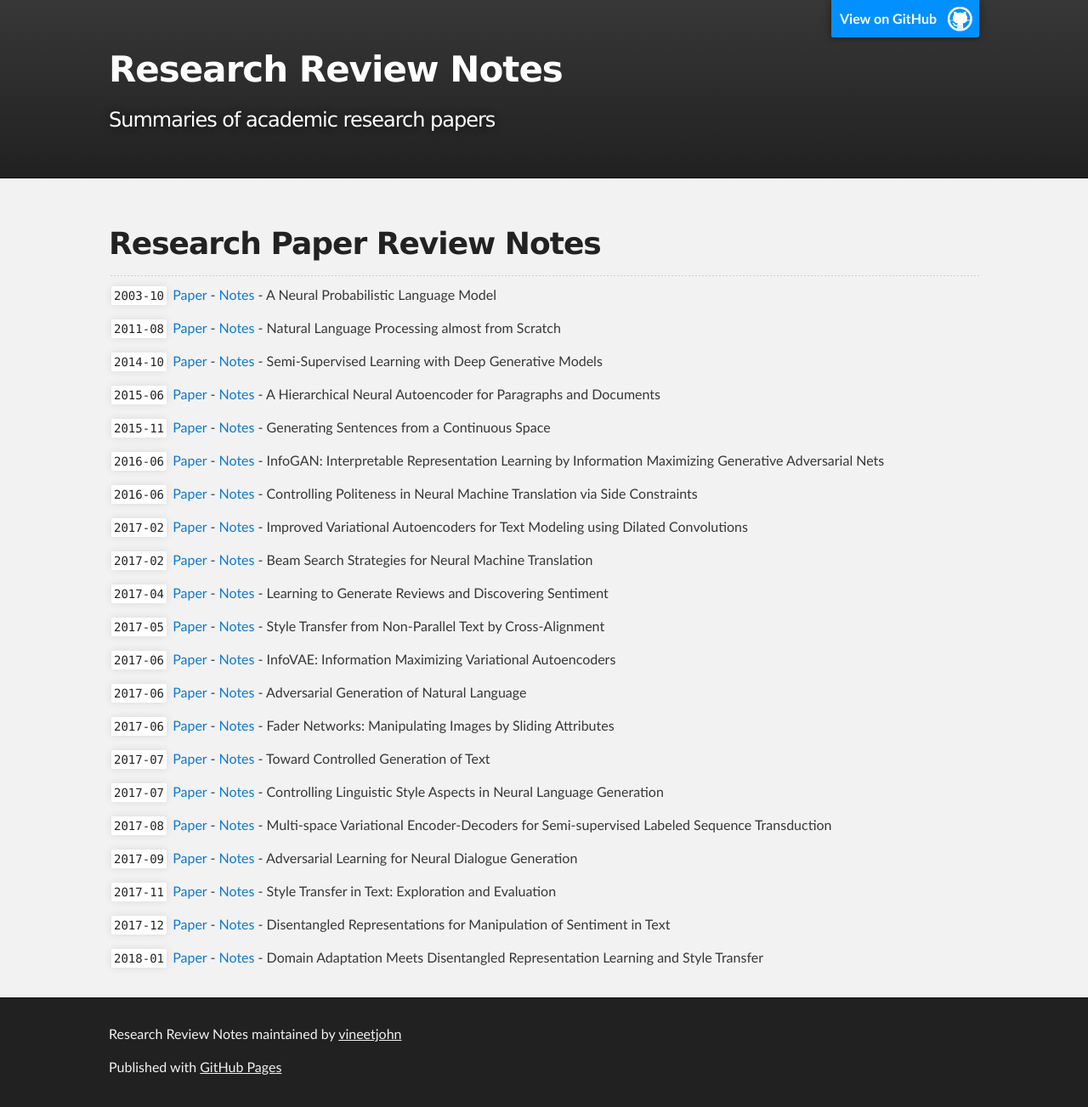
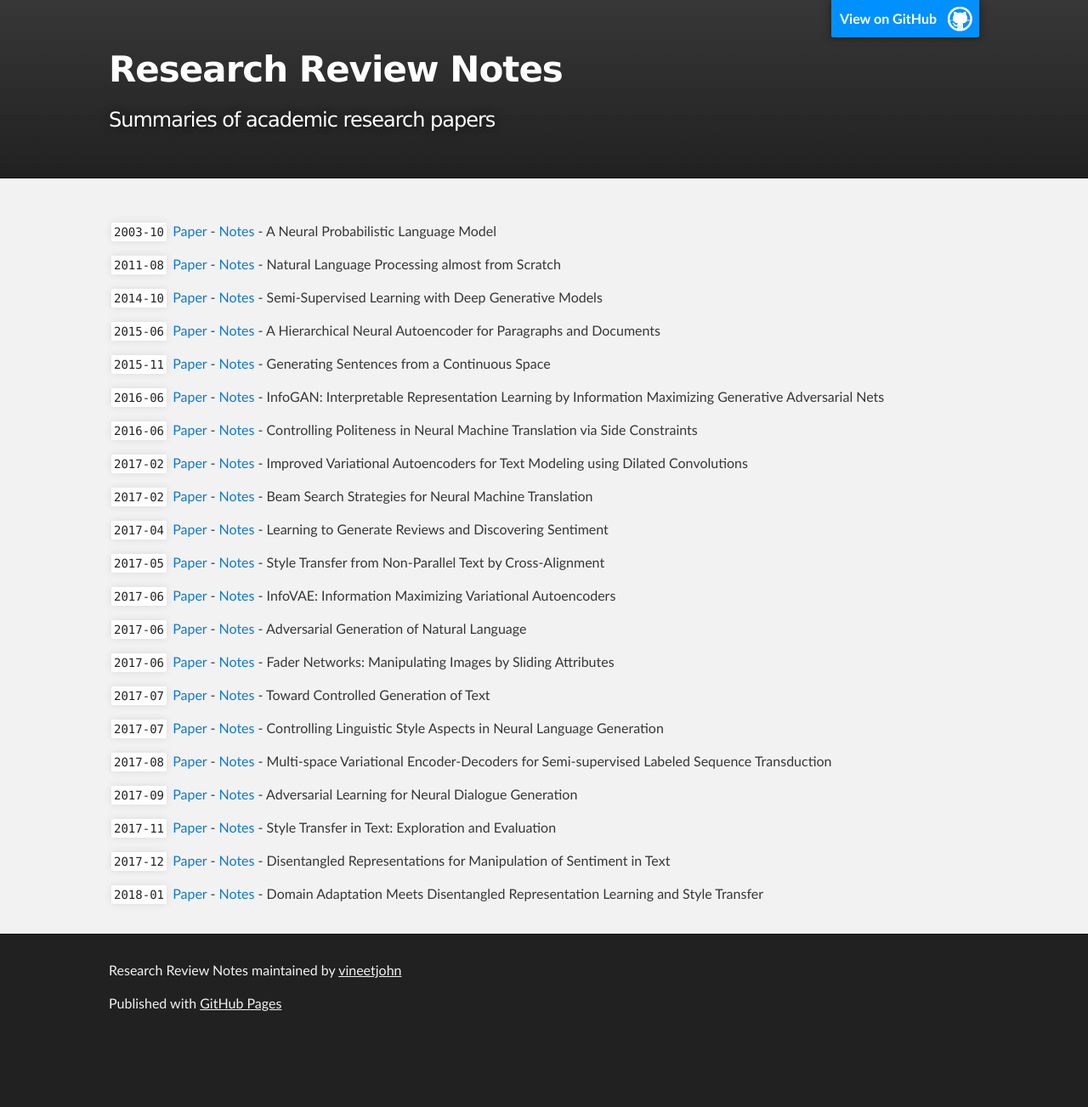
Before and after one commit to vineetjohn/research-review-notes, a Jekyll site: the page built from index.md, in a window 1280 px wide. Shown: the whole page at 85% size. Built offline with Jekyll 4.4.1, drawn with Linux system fonts in a browser that asks for light colours; our own code applies the rules of GitHub Pages for plain Markdown files; after the commit the page ends 1228 px from its top, so only the background shows below that.

Commit message:
Add minor cosmetic improvements to the index page

````diff
--- a/_layouts/default.html
+++ b/_layouts/default.html
@@ -33,7 +33,7 @@
         <header class="inner">
           <a id="forkme_banner" href="{{ site.github.repository_url }}">View on GitHub</a>
 
-          <h1 id="project_title"><a href="{{ site.url }}" style="color:white">{{ site.title | default: site.github.repository_name }}</a></h1>
+          <h1 id="project_title"><a href="{{ site.url }}/research-review-notes/" style="color:white">{{ site.title | default: site.github.repository_name }}</a></h1>
           <h2 id="project_tagline">{{ site.description | default: site.github.project_tagline }}</h2>
 
           {% if site.show_downloads %}
--- a/index.md
+++ b/index.md
@@ -1,10 +1,6 @@
 ---
 layout: default
 ---
-
-# Research Paper Review Notes
----
-
 
 ```2003-10``` [Paper](http://www.jmlr.org/papers/v3/bengio03a.html) - [Notes](reviews/a-neural-probabilistic-language-model.html) - A Neural Probabilistic Language Model
 
````
